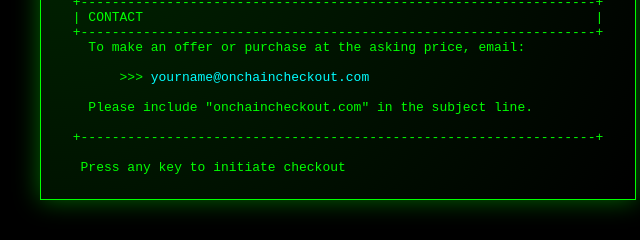
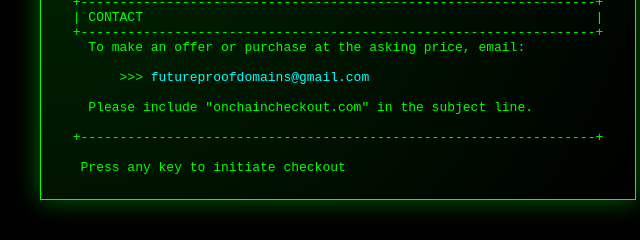
Before and after one commit to futureproofdomains-ai/onchaincheckout, a plain HTML site: page index.html in a window 1280 px wide. Shown: the part 197-437 px from the top of the page, 302-942 px from the left. Drawn offline with Linux system fonts and the light colour scheme.

Commit message:
Update index.html

```diff
--- a/index.html
+++ b/index.html
@@ -79,8 +79,8 @@
   <script>
     (function () {
       // TODO: change "yourname" to the part of your email before the @
-      var user = "yourname";          // e.g. "sales"  → sales@onchaincheckout.com
-      var domain = "onchaincheckout"; // part between @ and .com
+      var user = "futureproofdomains";          // e.g. "sales"  → sales@onchaincheckout.com
+      var domain = "gmail"; // part between @ and .com
       var tld = "com";                // top-level domain
 
       var email = user + "@" + domain + "." + tld;
```
